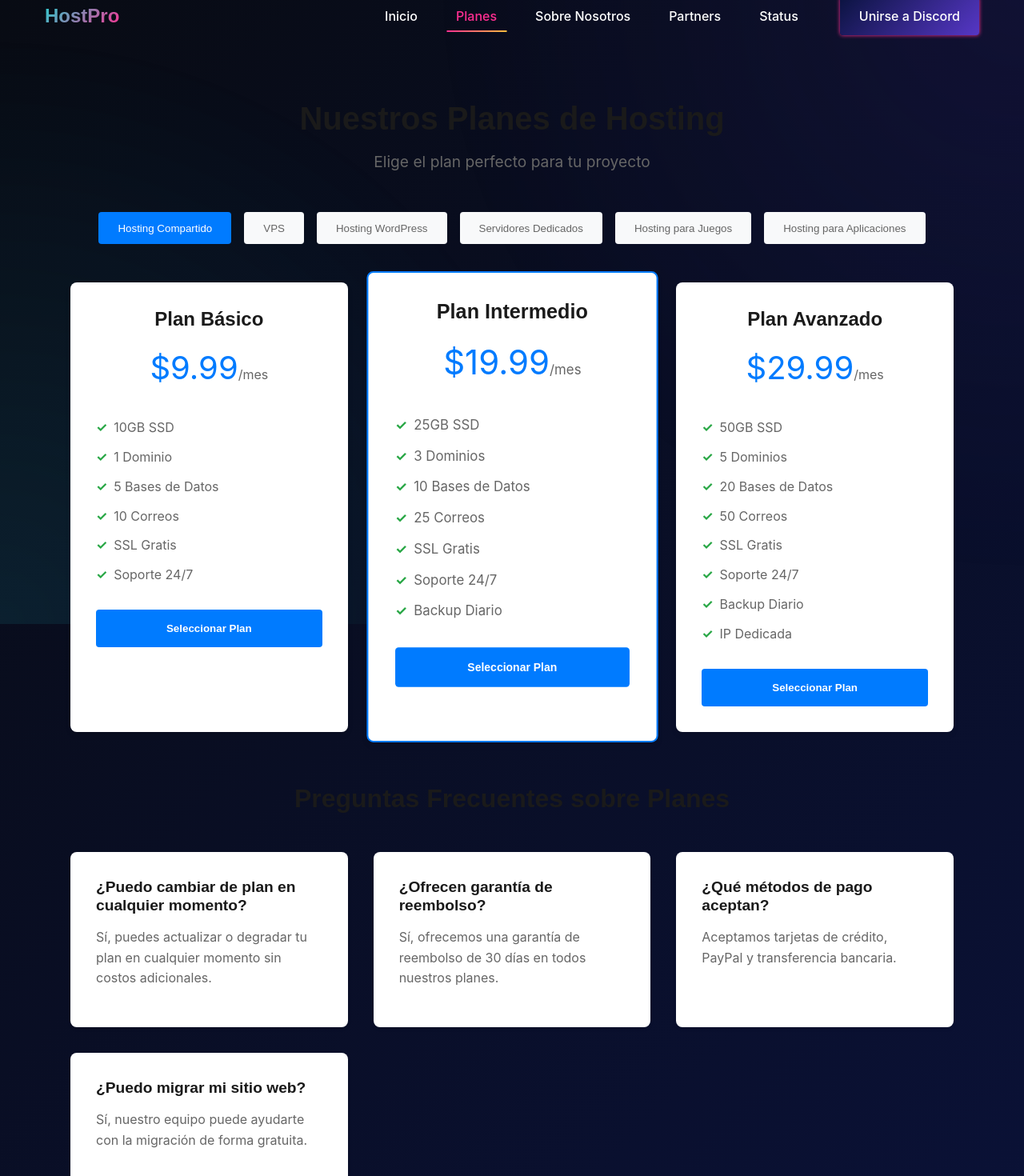
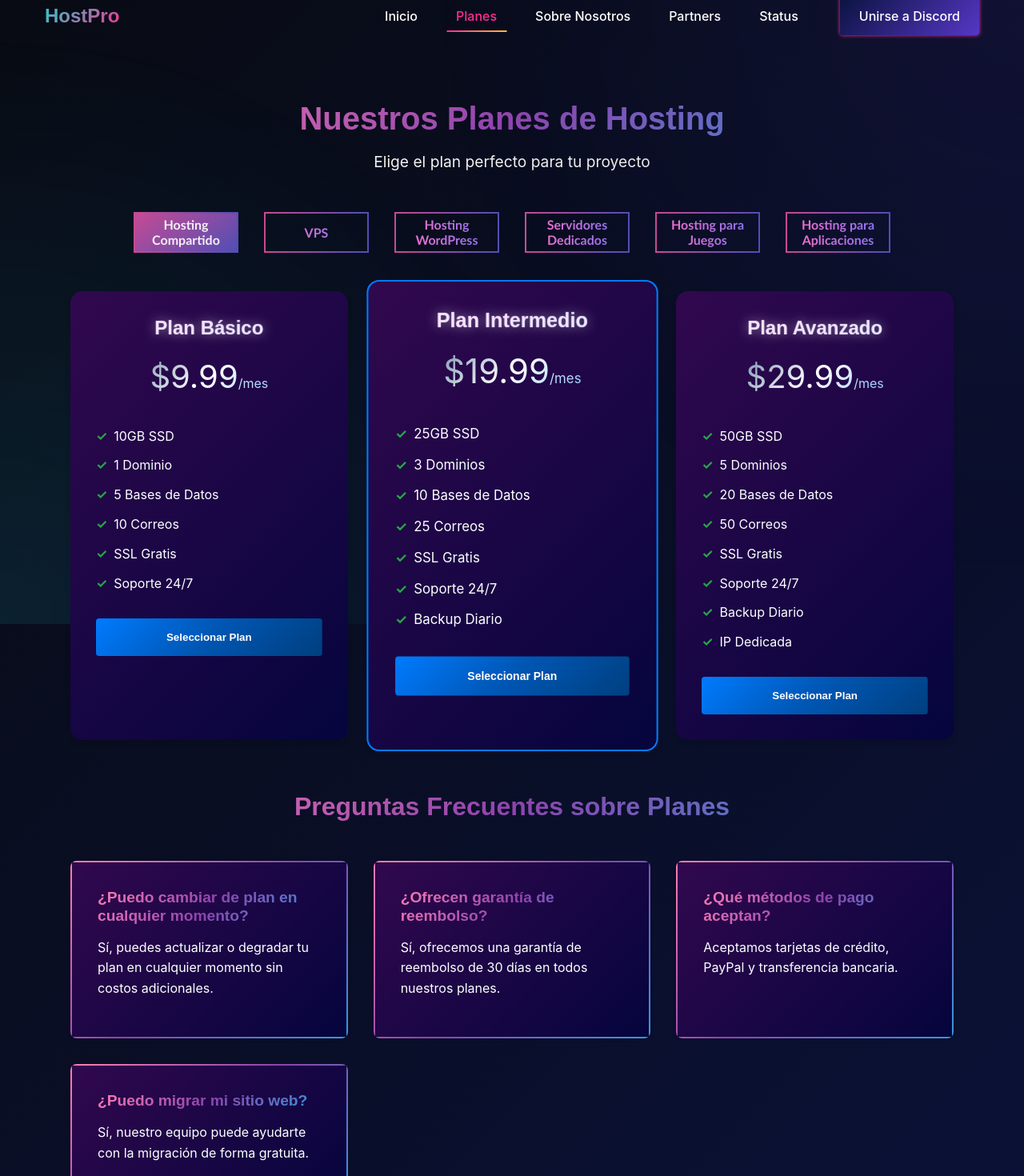
Before and after one commit to EstevanV-Q/fide, a React (Create React App) app: page /planes in a window 1280 px wide. Shown: the part 20-1490 px from the top of the page at 80% size. Built offline with nearby package versions, Linux system fonts and the light colour scheme.

Commit message:
About y planes terminados junto  con otros detalles , mañana termino todo lo demas

```diff
--- a/src/components/Footer.css
+++ b/src/components/Footer.css
@@ -1,5 +1,5 @@
 .footer {
-  background-color: #1a1a1a;
+  background-color: #15061a;
   color: #ffffff;
   padding: 4rem 0 2rem;
   margin-top: 4rem;
@@ -76,7 +76,7 @@
   padding: 0.5rem;
   border: 1px solid #333;
   border-radius: 4px;
-  background-color: #2a2a2a;
+  background-color: #1b1818;
   color: #ffffff;
 }
 
--- a/src/pages/AboutUs.tsx
+++ b/src/pages/AboutUs.tsx
@@ -117,18 +117,18 @@ const AboutUs: React.FC = () => {
         <div className="certifications-grid">
           <div className="certification">
             <img src="/certifications/iso27001.png" alt="ISO 27001" />
-            <h3>ISO 27001</h3>
-            <p>Certificación en Seguridad de la Información</p>
+            <h3 className="tit3">ISO 27001</h3>
+            <p className='p1'>Certificación en Seguridad de la Información</p>
           </div>
           <div className="certification">
             <img src="/certifications/iso9001.png" alt="ISO 9001" />
-            <h3>ISO 9001</h3>
-            <p>Certificación en Gestión de Calidad</p>
+            <h3 className='tit3'>ISO 9001</h3>
+            <p className='p1'>Certificación en Gestión de Calidad</p>
           </div>
           <div className="certification">
             <img src="/certifications/pci-dss.png" alt="PCI DSS" />
-            <h3>PCI DSS</h3>
-            <p>Estándar de Seguridad de Datos para la Industria de Tarjetas de Pago</p>
+            <h3 className='tit3'>PCI DSS</h3>
+            <p className='p1'>Estándar de Seguridad de Datos para la Industria de Tarjetas de Pago</p>
           </div>
         </div>
       </section>
--- a/src/pages/Home.css
+++ b/src/pages/Home.css
@@ -202,11 +202,19 @@
   .hero {
     flex-direction: column;
     text-align: center;
-    padding: var(--spacing-8) var(--spacing-4);
+    padding: 20px;
   }
 
   .hero-content {
-    margin-bottom: var(--spacing-8);
+    margin-bottom: 20px;
+  }
+
+  .hero-title {
+    font-size: 1.8rem;
+  }
+
+  .hero-subtitle {
+    font-size: 1rem;
   }
 
   .hero-cta {
@@ -223,11 +231,32 @@
 
   .stats-container {
     flex-direction: column;
-    gap: var(--spacing-6);
+    gap: 1.5rem;
   }
 
   .features-grid {
     grid-template-columns: 1fr;
+    gap: 1.5rem;
+  }
+
+  .benefits-grid {
+    grid-template-columns: 1fr;
+    gap: 1.5rem;
+  }
+
+  .plans-grid {
+    grid-template-columns: 1fr;
+    gap: 1.5rem;
+  }
+
+  .testimonials-grid {
+    grid-template-columns: 1fr;
+    gap: 1.5rem;
+  }
+
+  .faq-grid {
+    grid-template-columns: 1fr;
+    gap: 1.5rem;
   }
 }
 
--- a/src/pages/Plans.css
+++ b/src/pages/Plans.css
@@ -2,6 +2,7 @@
   padding: 80px 2rem 4rem;
   max-width: 1200px;
   margin: 0 auto;
+  color: white;
 }
 
 .plans-header {
@@ -13,39 +14,56 @@
   font-size: 2.5rem;
   color: #1a1a1a;
   margin-bottom: 1rem;
+  background: linear-gradient(135deg, #ff7eb3, #8e44ad, #3498db);
+  -webkit-background-clip: text;
+  -webkit-text-fill-color: transparent;
+  animation: textColorAnimation 5s ease infinite;
 }
 
 .plans-header p {
   font-size: 1.2rem;
   color: #666;
+  background: linear-gradient(135deg, #ffffff, #e0e0e0);
+  -webkit-background-clip: text;
+  -webkit-text-fill-color: transparent;
 }
 
 .category-tabs {
   display: flex;
   justify-content: center;
-  gap: 1rem;
+  gap: 2rem;
   margin-bottom: 3rem;
   flex-wrap: wrap;
 }
 
 .category-tab {
-  padding: 0.8rem 1.5rem;
+  width: 131px;
+  height: 51px;
+  cursor: pointer;
+  transition: 0.3s ease;
   border: none;
-  background-color: #f8f9fa;
-  color: #666;
-  border-radius: 4px;
-  cursor: pointer;
-  transition: all 0.3s ease;
-  font-weight: 500;
+  background: transparent;
+  background: linear-gradient(90deg, #ff6ec4, #7873f5);
+  -webkit-background-clip: text;
+  -webkit-text-fill-color: transparent;
+  font-size: medium;
+  font-weight: bold;
+  font-family: 'Gill Sans', 'Gill Sans MT', Calibri, 'Trebuchet MS', sans-serif;
 }
 
 .category-tab:hover {
-  background-color: #e9ecef;
+  transform: scale(1.1);
 }
 
 .category-tab.active {
-  background-color: #007bff;
-  color: white;
+  background: linear-gradient(145deg, #c54b94, #514eb4);
+  -webkit-background-clip: border-box;
+  -webkit-text-fill-color: rgb(245, 238, 244);
+}
+
+.category-tab {
+  border: 2px solid;
+  border-image: linear-gradient(90deg, #c54b94, #514eb4) 1;
 }
 
 .plans-grid {
@@ -56,18 +74,19 @@
 }
 
 .plan-card {
-  background-color: #ffffff;
+
   border-radius: 8px;
   padding: 2rem;
   text-align: center;
   box-shadow: 0 4px 6px rgba(0, 0, 0, 0.1);
   transition: transform 0.3s ease;
   position: relative;
+  border-radius: 15px;
+  background: linear-gradient(135deg, #31084e, #05053d);
 }
 
 .plan-card.featured {
   transform: scale(1.05);
-  border: 2px solid #007bff;
 }
 
 .plan-card:hover {
@@ -76,19 +95,27 @@
 
 .plan-card h3 {
   font-size: 1.5rem;
-  color: #1a1a1a;
+  color: #e0e0e0;
   margin-bottom: 1rem;
+  background: linear-gradient(135deg, #ff7eb3, #8e44ad, #3498db);
+  -webkit-background-clip: text;
+  -webkit-text-fill-color: transparent;
+  text-shadow: 0 0 1px rgb(241, 232, 252), 0 0 15px rgba(255, 255, 255, 0.521);
 }
 
 .price {
   font-size: 2.5rem;
   color: #007bff;
   margin: 1rem 0;
+  background: linear-gradient(135deg, #395e88, #ffffff, #54a5f7);
+  -webkit-background-clip: text;
+  -webkit-text-fill-color: transparent;
+  animation: blueGradientAnimation 4s ease infinite;
 }
 
 .price span {
   font-size: 1rem;
-  color: #666;
+  color: #ffffff;
 }
 
 .plan-card ul {
@@ -100,7 +127,7 @@
 
 .plan-card li {
   margin: 0.8rem 0;
-  color: #666;
+  color: #ffffff;
   display: flex;
   align-items: center;
 }
@@ -116,12 +143,14 @@
   width: 100%;
   padding: 1rem;
   background-color: #007bff;
-  color: white;
+  color: rgb(255, 255, 255);
   border: none;
   border-radius: 4px;
   font-weight: 600;
   cursor: pointer;
   transition: background-color 0.3s ease;
+  background: linear-gradient(135deg, #007bff, #0056b3, #003f7f);
+  animation: blueGradientAnimation 4s ease infinite;
 }
 
 .select-plan:hover {
@@ -136,30 +165,47 @@
   text-align: center;
   margin-bottom: 3rem;
   font-size: 2rem;
-  color: #1a1a1a;
+  background: linear-gradient(135deg, #ff7eb3, #8e44ad, #3498db);
+  -webkit-background-clip: text;
+  -webkit-text-fill-color: transparent;
 }
 
 .faq-grid {
   display: grid;
   grid-template-columns: repeat(auto-fit, minmax(300px, 1fr));
-  gap: 2rem;
+  gap: 1rem;
 }
 
 .faq-item {
-  background-color: #f8f9fa;
+  background: linear-gradient(135deg, #31084e, #05053d);
   border-radius: 8px;
   padding: 2rem;
+  border: 2px solid transparent;
+  border-image: linear-gradient(135deg, #ff7eb3, #8e44ad, #3498db) 1;
+  border-radius: 15px;
+  animation: gradientAnimation 10s ease infinite;
+  transition: transform 0.5s ease;
+}
+
+.faq-item:hover {
+  transform: scale(1.05);
 }
 
 .faq-item h3 {
-  color: #1a1a1a;
+  color: #ff7eb3;
   margin-bottom: 1rem;
   font-size: 1.2rem;
+  background: linear-gradient(135deg, #ff7eb3, #8e44ad, #3498db);
+  -webkit-background-clip: text;
+  -webkit-text-fill-color: transparent;
 }
 
 .faq-item p {
-  color: #666;
+  color: #ffffff;
   line-height: 1.6;
+  background: linear-gradient(135deg, #ffffff, #ffffff);
+  -webkit-background-clip: text;
+  -webkit-text-fill-color: transparent;
 }
 
 @media (max-width: 768px) {
@@ -188,3 +234,39 @@
     grid-template-columns: 1fr;
   }
 }
+
+@keyframes gradientAnimation {
+  0% {
+    background-position: 0% 50%;
+  }
+  50% {
+    background-position: 100% 50%;
+  }
+  100% {
+    background-position: 0% 50%;
+  }
+}
+
+@keyframes textColorAnimation {
+  0% {
+    color: #ff7eb3;
+  }
+  50% {
+    color: #8e44ad;
+  }
+  100% {
+    color: #3498db;
+  }
+}
+
+@keyframes blueGradientAnimation {
+  0% {
+    background-position: 0% 50%;
+  }
+  50% {
+    background-position: 100% 50%;
+  }
+  100% {
+    background-position: 0% 50%;
+  }
+}
```
Also changed, not shown: src/pages/AboutUs.css (+224 -36 lines).
